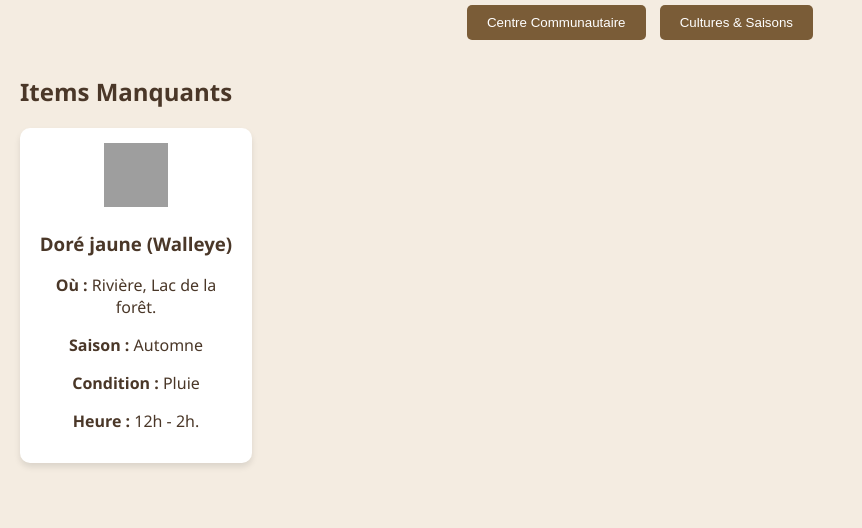
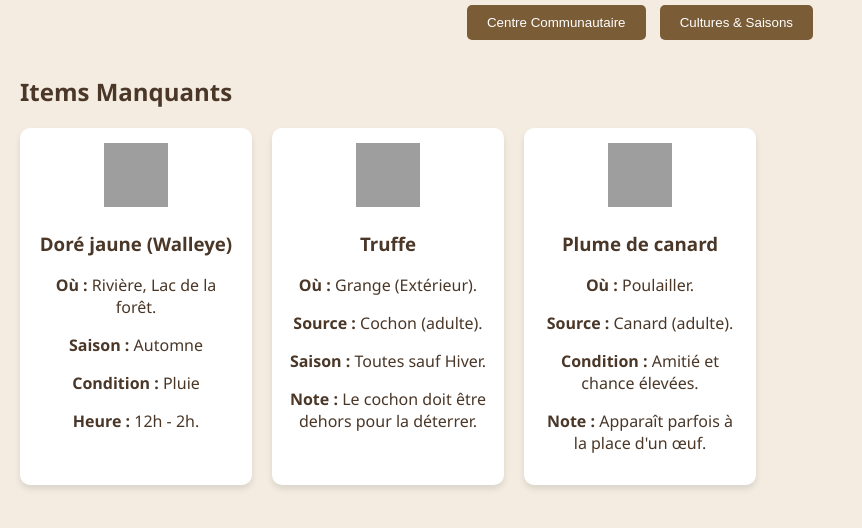
Before and after one commit to code-devweb/stardew-valley, a plain HTML site: page index.html in a window 1280 px wide. Shown: the part 106-634 px from the top of the page, without its empty margins (0-862 px from the left). Drawn offline with Linux system fonts and the light colour scheme; grey boxes are pictures that could not be loaded.

Commit message:
Update index.html

```diff
--- a/index.html
+++ b/index.html
@@ -27,7 +27,24 @@
                     <p><strong>Condition :</strong> Pluie</p>
                     <p><strong>Heure :</strong> 12h - 2h.</p>
                 </div>
+                <div class="card">
+                    <img src="https://stardewvalleywiki.com/mediawiki/images/f/f2/Truffle.png" alt="Truffe">
+                    <h3>Truffe</h3>
+                    <p><strong>Où :</strong> Grange (Extérieur).</p>
+                    <p><strong>Source :</strong> Cochon (adulte).</p>
+                    <p><strong>Saison :</strong> Toutes sauf Hiver.</p>
+                    <p><strong>Note :</strong> Le cochon doit être dehors pour la déterrer.</p>
                 </div>
+
+                <div class="card">
+                    <img src="https://stardewvalleywiki.com/mediawiki/images/a/a9/Duck_Feather.png" alt="Plume de canard">
+                    <h3>Plume de canard</h3>
+                    <p><strong>Où :</strong> Poulailler.</p>
+                    <p><strong>Source :</strong> Canard (adulte).</p>
+                    <p><strong>Condition :</strong> Amitié et chance élevées.</p>
+                    <p><strong>Note :</strong> Apparaît parfois à la place d'un œuf.</p>
+                </div>
+            </div>
         </section>
 
         <section id="crops" class="tab-content" style="display:none;">
```
